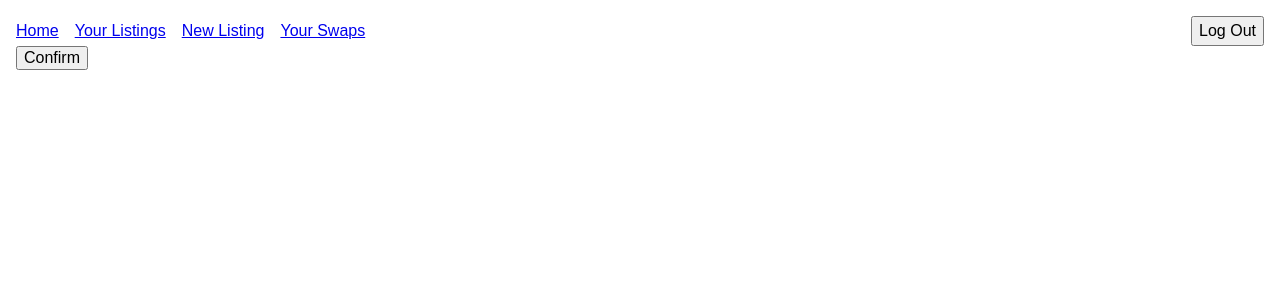
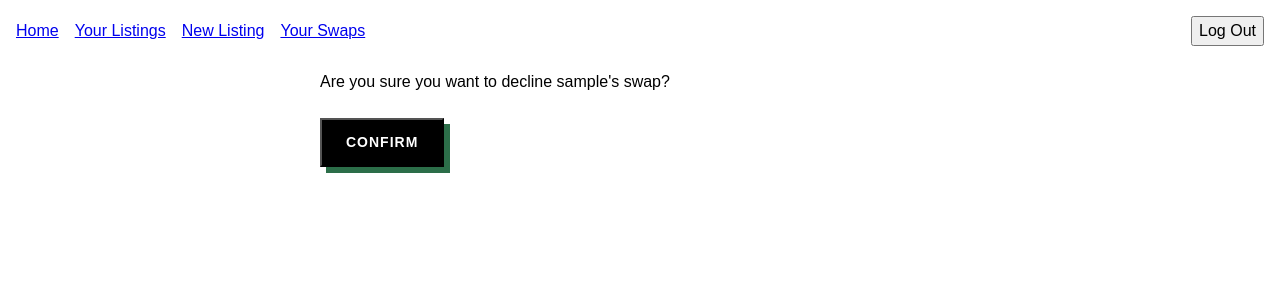
Before and after one commit to jhthompson/book-swap, a Django app: page /swaps/1/decline in a window 1280 px wide. Shown: the top 306 px of the page. Run offline with Django 5.2, Linux system fonts and the light colour scheme; a user stored in the database is signed in; tables that the repository leaves empty hold one stand-in row (values such as "Sample post").

Commit message:
Fix the decline flow

```diff
--- a/core/models.py
+++ b/core/models.py
@@ -88,13 +88,20 @@ class BookSwap(models.Model):
 
         return False
 
-    def reject(self, user: User):
+    def decline(self, user: User):
         if user != self.proposed_to:
-            raise PermissionDenied("Only the receiver can reject this swap")
+            raise PermissionDenied("Only the receiver can decline this swap")
 
         if self.status == self.Status.PROPOSED:
             self.status = self.Status.DECLINED
             self.save()
+
+            BookSwapEvent.objects.create(
+                swap=self,
+                user=user,
+                type=BookSwapEvent.Type.DECLINE,
+            )
+
             return True
 
         return False
--- a/core/templates/core/decline_swap.html
+++ b/core/templates/core/decline_swap.html
@@ -1,11 +1,9 @@
 {% extends "core/base.html" %}
 
 {% block main %}
-<form method="post">
+<form class="center stack" method="post">
     {% csrf_token %}
-    <table>
-        {{ form }}
-    </table>
-    <input type="submit" value="Confirm">
+    <p>Are you sure you want to decline {{ swap.proposed_by }}'s swap?</p>
+    <input class="button" type="submit" value="Confirm">
 </form>
 {% endblock main %}
--- a/core/views.py
+++ b/core/views.py
@@ -351,6 +351,16 @@ def decline_swap(request: HttpRequest, id: int):
     except BookSwap.DoesNotExist:
         return redirect("index")
 
+    if request.method == "POST":
+        form = forms.Form(request.POST)
+
+        if form.is_valid() and swap.decline(user=request.user):
+            messages.success(request, "Swap declined.")
+            return redirect("swaps")
+        else:
+            messages.error(request, "Something went wrong.")
+            return redirect("swap", swap.id)
+
     return render(request, "core/decline_swap.html", context={"swap": swap})
 
 
```
